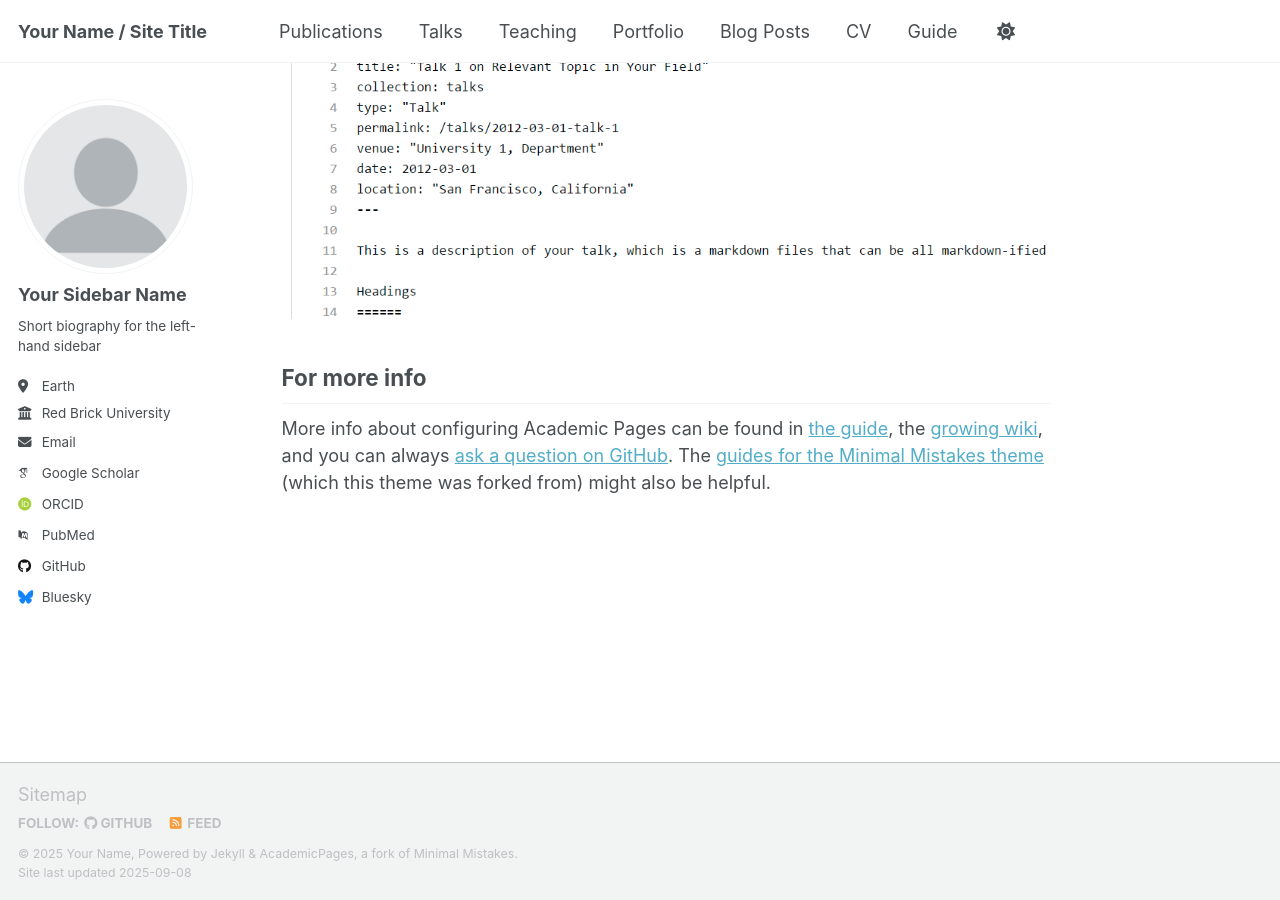
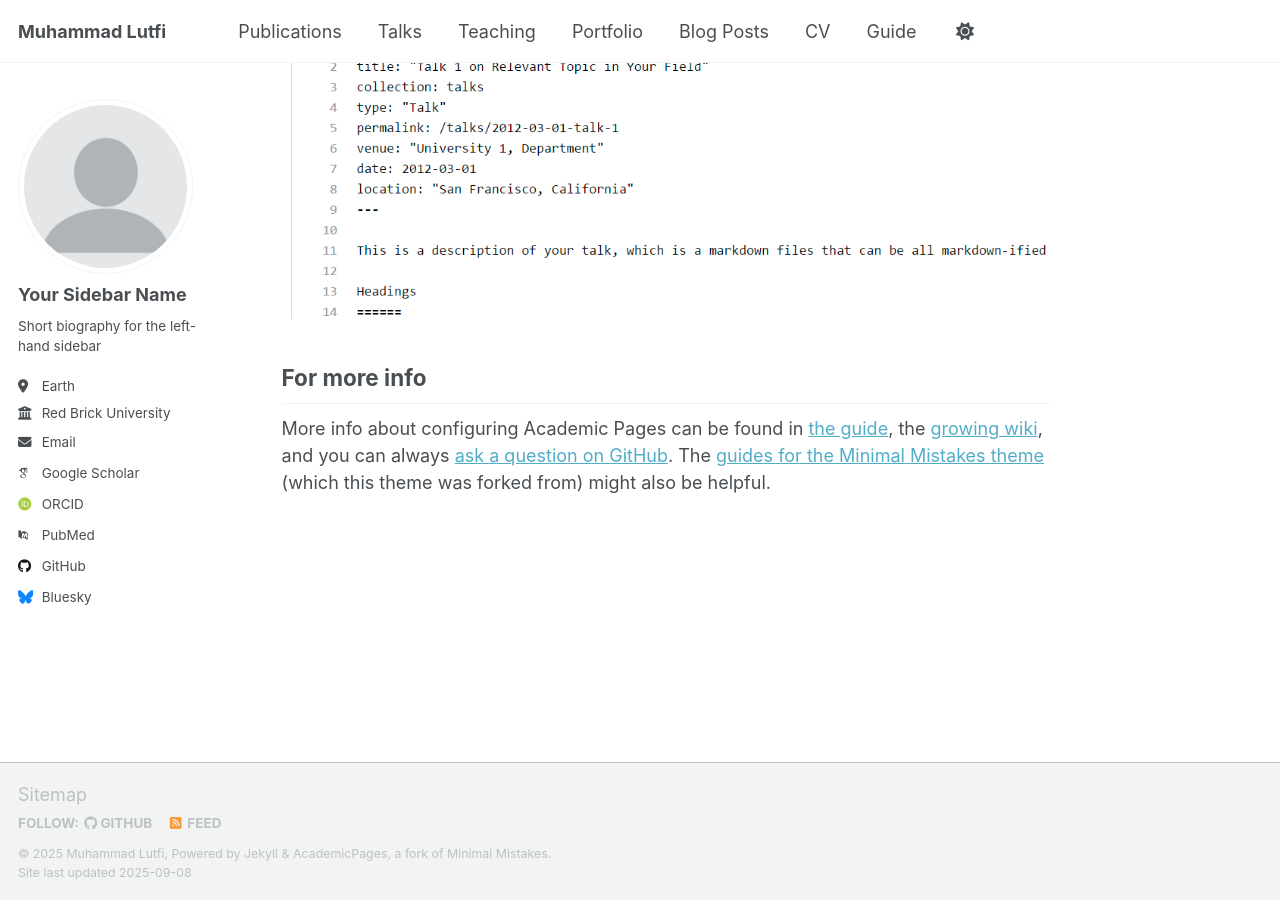
Before and after one commit to mhdlutfi260/mhdlutfi.github.io, a Jekyll site: the page built from _pages/about.md, in a window 1280 px wide and 900 px high, scrolled down 2880 px. Built offline with Jekyll 4.4.1, drawn with Linux system fonts in a browser that asks for light colours; some web fonts are replaced; a script that is not in the unit is left out.

Commit message:
Update _config.yml

```diff
--- a/_config.yml
+++ b/_config.yml
@@ -9,13 +9,13 @@
 # Basic Site Settings
 locale                   : "en-US"
 site_theme               : "default" # Currently available options are "default", "air"
-title                    : "Your Name / Site Title"
+title                    : "Muhammad Lutfi"
 title_separator          : "-"
-name                     : &name "Your Name"
-description              : &description "personal description"
-url                      : https://academicpages.github.io # the base hostname & protocol for your site e.g. "https://[your GitHub username].github.io" or if you already have some other page hosted on Github then use "https://[your GitHub username].github.io/[Your Repo Name]"
+name                     : &name "Muhammad Lutfi"
+description              : &description "Just example of Muhammad Lutfi"
+url                      : https://mhdlutfi.github.io # the base hostname & protocol for your site e.g. "https://[your GitHub username].github.io" or if you already have some other page hosted on Github then use "https://[your GitHub username].github.io/[Your Repo Name]"
 baseurl                  : "" # the subpath of your site, e.g. "/blog"
-repository               : "academicpages/academicpages.github.io"
+repository               : "mhdlutfi260/mhdlutfi.github.io"
 
 # Site Author - The following control what appear as part of the author content on the side bar.
 #               If a field is blank the icon and link will not appear, otherwise it will be shown.
```
